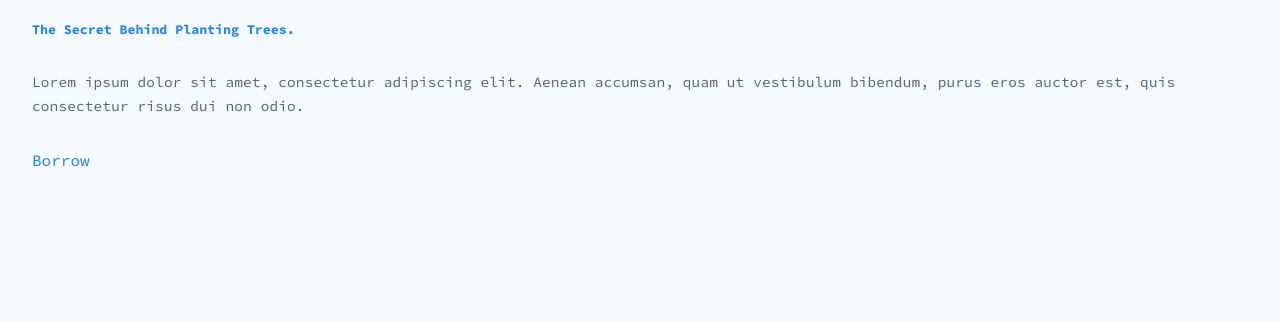
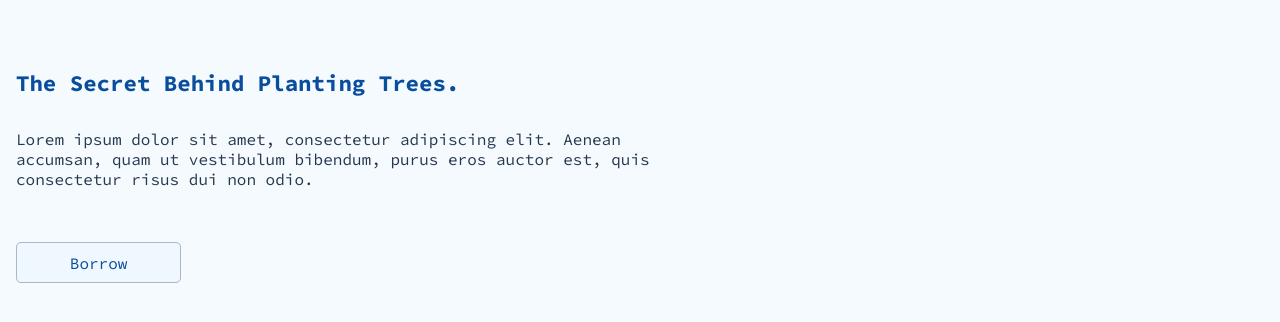
Before and after one commit to r-e-d-ant/Library-books-management, a Flask app: page /book/1 in a window 1280 px wide. Shown: the part 75-397 px from the top of the page. Run offline with Flask 2, Linux system fonts and the light colour scheme; a user stored in the database is signed in; data comes from the database, SQL or seed files in the repository.

Commit message:
Single book page styled

```diff
--- a/book_manage/static/main.css
+++ b/book_manage/static/main.css
@@ -269,7 +269,7 @@ main {
     padding: 0 .5rem;
 }
 .search-input:focus {
-    box-shadow: 0 0 5px 1px #0218312c;
+    box-shadow: 0 0 6px 1px #094e9d1c;
 }
 .btn-search {
     cursor: pointer;
@@ -481,7 +481,7 @@ main {
     padding: 0 .5rem;
 }
 .form-control:focus {
-    box-shadow: 0 0 5px 1px #0218312c;
+    box-shadow: 0 0 6px 1px #094e9d1c;
 }
 .form-control-desc {
     height: 5rem;
@@ -524,6 +524,17 @@ main {
 }
 .register_login_acc a {
     color: var(--link-clr);
+}
+
+/* Single book description  */
+.book-desc-container {
+    margin-top: 3rem;
+}
+.book-full-description {
+    color: #021831dc;
+    margin: 2rem 0;
+    margin-bottom: 4rem;
+    max-width: 40rem;
 }
 
 /* Borrow Book page */
--- a/book_manage/templates/book.html
+++ b/book_manage/templates/book.html
@@ -1,21 +1,16 @@
 {% extends 'layout.html' %}
 {% block content %}
-<div class="row">
-    <div class="container mt-3 mb-3">
-        <div class="card-body">
+<div class="book-desc-container">
     <!-- Find the book title then display it in card -->
     <a class='link' href="{{ url_for('borrow', book_id = one_book.id)}}">
-                <h5 class="card-title">{{ one_book.title.title() }}</h5>
+        <h5 class="book-title">{{ one_book.title.title() }}</h5>
     </a>
     <!-- Find the book description then display it in card -->
-            <p class="card-text book-description book-full-description">{{ one_book.description }}</p>
+    <p class="book-full-description">{{ one_book.description }}</p>
     <!-- Find the book author then display it in card -->
 </div>
-        <div>
-        </div>
+
 <div class="mt-3">
-            <a class='btn btn-outline-danger' href="{{ url_for('borrow', book_id = one_book.id)}}">Borrow</a>
-        </div>
-    </div>
+    <a class='btn btn-borrow' href="{{ url_for('borrow', book_id = one_book.id)}}">Borrow</a>
 </div>
 {% endblock %}
```
Also changed, not shown: book_manage/templates/borrow_info.html (+4 -4 lines), book_manage/templates/return_info.html (+4 -4 lines). Lines whose indentation alone changed are shown as unchanged.
